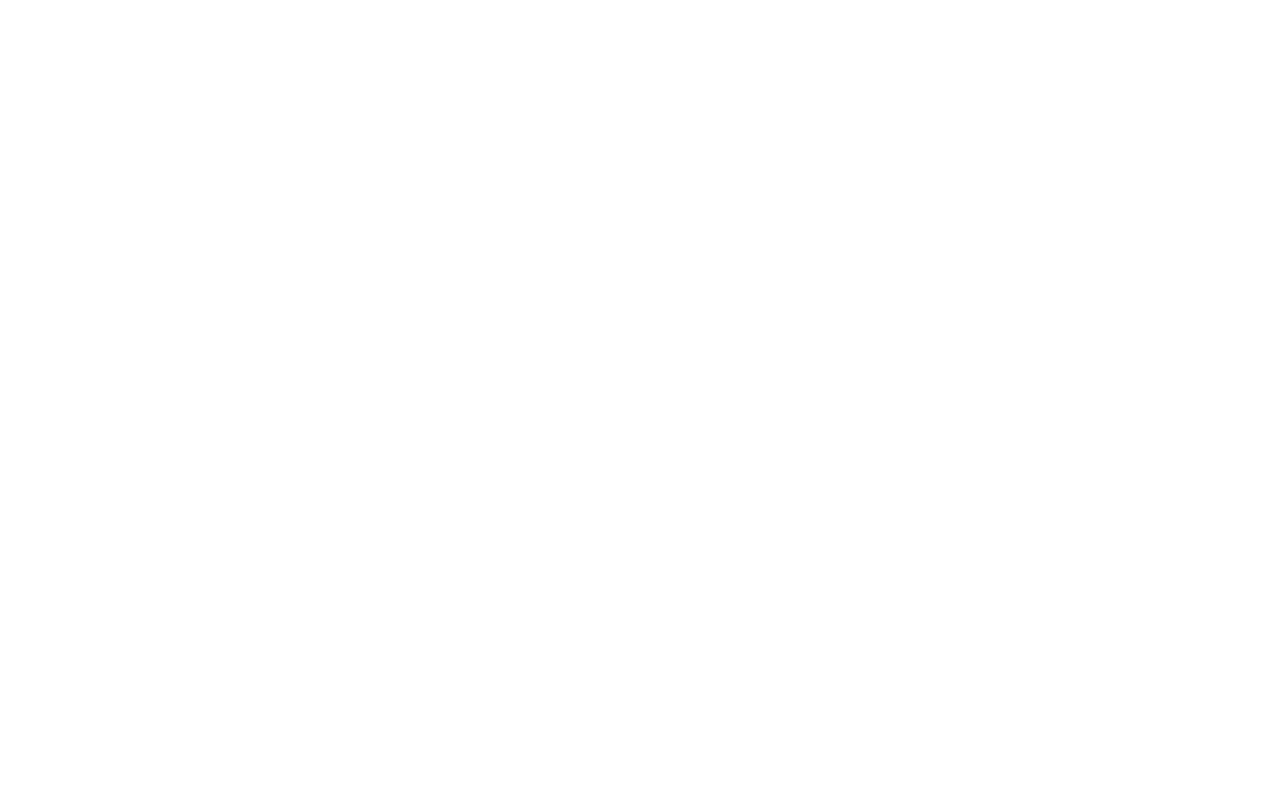
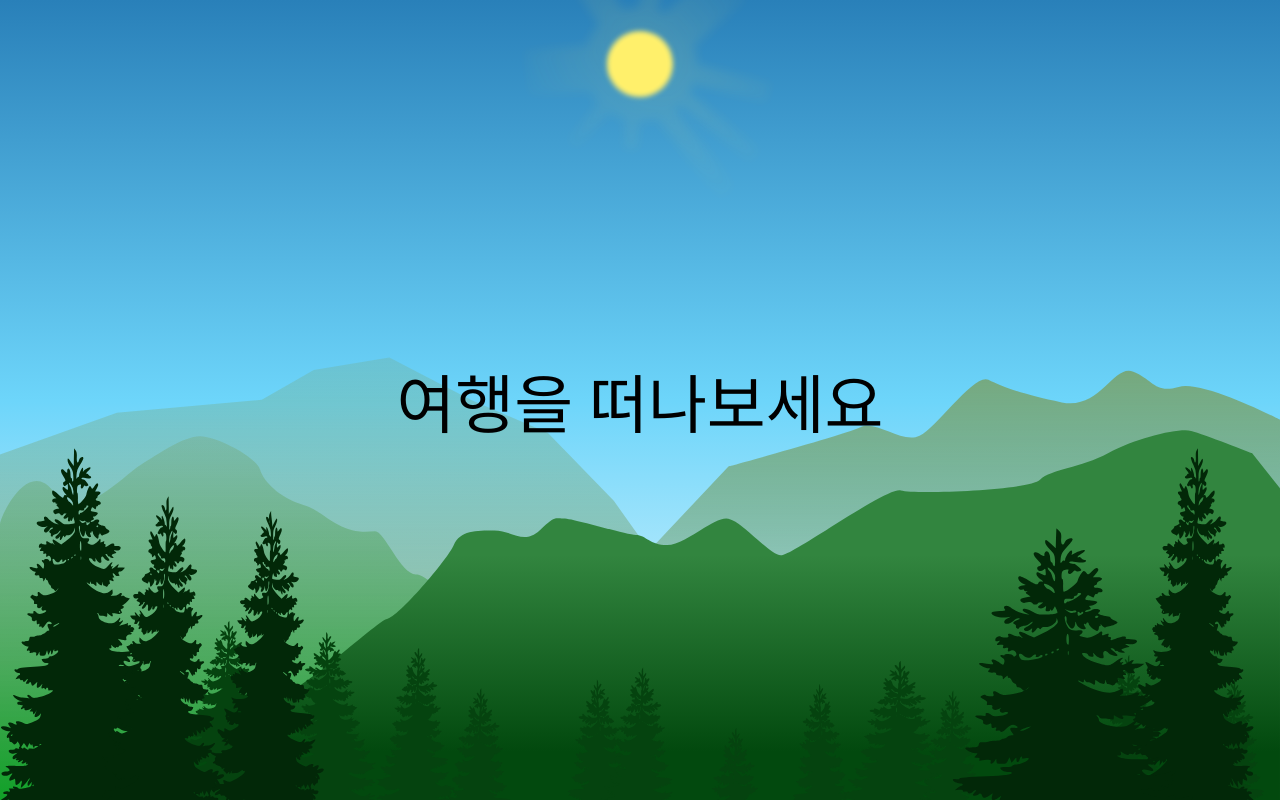
Before and after one commit to swc9803/goTrip, a Vue app: page /travel in a window 1280 px wide. Before the commit this address had no page. Shown: the top 800 px of the page. Built offline with nearby package versions, Linux system fonts and the light colour scheme; a web font is replaced by a local one.

Commit message:
scenery 컴포넌트화

```diff
--- a/src/pages/Scenery.vue
+++ b/src/components/Scenery.vue
@@ -1,5 +1,5 @@
 <template>
-  <div class="container">
+  <div class="sceneryContainer">
     <div class="clip" ref="clip" />
     <div class="scrollEl" ref="scrollEl" />
     <svg class="sun" ref="sun" xmlns="http://www.w3.org/2000/svg" fill="none" viewBox="0 0 1020 1020">
@@ -81,9 +81,7 @@
         </clipPath>
       </defs>
     </svg>
-  </div>
-  <div>
-    hi
+    <p ref="sceneryText">여행을 떠나보세요</p>
   </div>
 </template>
 
@@ -104,9 +102,10 @@
     const leftMountain2 = ref()
     const secondTrees = ref()
     const firstTrees = ref()
+    const sceneryText = ref()
     onMounted(() => {
       // 해 트렌지션
-      gsap.to(clip.value, { scale: 0.02, transformOrigin: 'center', duration: 3 })
+      gsap.to(clip.value, { scale: 0.02, transformOrigin: 'center', delay: 1, duration: 3 })
       gsap.to(clip.value, { opacity: 0, duration: 0.2 }, '>')
       gsap.to(clip.value, { display: 'none', duration: 0 }, '>')
       // 햇빛 애니메이션
@@ -119,7 +118,9 @@
       gsap.from(rightMountain2.value, { xPercent: 30, yPercent: 20, opacity: 0, duration: 2 }, '<')
       gsap.from(leftMountain1.value, { xPercent: -40, yPercent: 20, opacity: 0, duration: 2 }, '<')
       gsap.from(leftMountain2.value, { xPercent: -30, yPercent: 20, opacity: 0, duration: 2 }, '<')
+      gsap.to(sceneryText.value, { yPercent: -50, opacity: 1 }, '>')
 
+      setTimeout(() => {
         const sceneryAni = gsap.timeline()
         ScrollTrigger.create({
           animation: sceneryAni,
@@ -129,12 +130,14 @@
           scrub: 2
         })
         sceneryAni.to(sun.value, { yPercent: -50, opacity: 0 })
+        sceneryAni.to(sceneryText.value, { yPercent: -50, opacity: 0 })
         sceneryAni.to(firstTrees.value, { scale: 2, transformOrigin: 'center', opacity: 0 }, '<')
         sceneryAni.to(secondTrees.value, { yPercent: 200, scale: 2, transformOrigin: 'center', opacity: 0 }, '<')
         sceneryAni.to(rightMountain1.value, { xPercent: 50, yPercent: 20, opacity: 0 }, '<')
         sceneryAni.to(rightMountain2.value, { xPercent: 30, yPercent: 20, opacity: 0 }, '<')
         sceneryAni.to(leftMountain1.value, { xPercent: -40, yPercent: 20, opacity: 0 }, '<')
         sceneryAni.to(leftMountain2.value, { xPercent: -30, yPercent: 20, opacity: 0 }, '<')
+      }, 3000)
     })
 
     return {
@@ -147,7 +150,8 @@
       leftMountain1,
       leftMountain2,
       secondTrees,
-      firstTrees
+      firstTrees,
+      sceneryText
     }
   }
 }
@@ -155,11 +159,14 @@
 
 <style lang="scss" scoped>
 @import '@/style/MainStyle';
-.container {
+.sceneryContainer {
   position: relative;
   width: 100%;
   height: 100vh;
   background: linear-gradient(to top, #FFFFFF, #6DD5FA, #2980B9);
+  svg {
+    position: fixed;
+  }
   .clip {
     position: absolute;
     transform: translate(-50%, -48.4%);
@@ -178,14 +185,20 @@
     opacity: 0;
   }
   .sun {
-    position: absolute;
     transform: translate(-50%, -30%);
     left: 50%;
     height: 40%;
   }
   .sceneryWrap {
-    position: absolute;
     bottom: 0;
+  }
+  p {
+    position: fixed;
+    transform: translate(-50%, -50%);
+    top: 50%;
+    left: 50%;
+    font-size: 4rem;
+    opacity: 0;
   }
 }
 </style>
--- /dev/null
+++ b/src/pages/Travel.vue
@@ -0,0 +1,36 @@
+<template>
+  <Scenery />
+  <div class="contents">
+    dd
+  </div>
+</template>
+
+<script>
+import Scenery from '@/components/Scenery'
+import gsap from 'gsap'
+import { onMounted } from 'vue'
+import { ScrollTrigger } from 'gsap/ScrollTrigger'
+gsap.registerPlugin(ScrollTrigger)
+export default {
+  components: {
+    Scenery
+  },
+  setup () {
+    onMounted(() => {
+      scrollTo(0, 0)
+    })
+  }
+}
+</script>
+
+<style lang="scss" scoped>
+@import '@/style/MainStyle';
+.contents {
+  position: relative;
+  transform: translate(0, 100%);
+  top: 100%;
+  width: 100%;
+  height: 100vh;
+
+}
+</style>
--- a/src/router/index.js
+++ b/src/router/index.js
@@ -1,6 +1,6 @@
 import { createRouter, createWebHistory } from 'vue-router'
 import Home from '@/pages/Home'
-import Scenery from '@/pages/Scenery'
+import Travel from '@/pages/Travel'
 
 const routes = [
   {
@@ -9,9 +9,9 @@
     component: Home
   },
   {
-    path: '/scenery',
-    name: 'Scenery',
-    component: Scenery
+    path: '/travel',
+    name: 'Travel',
+    component: Travel
   }
 ]
 
```
Lines whose indentation alone changed are shown as unchanged.
